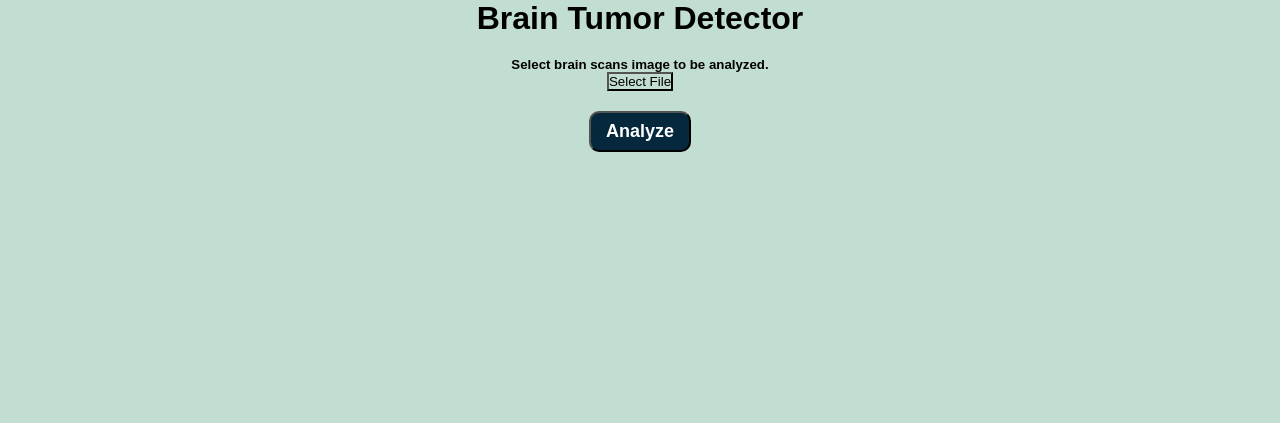
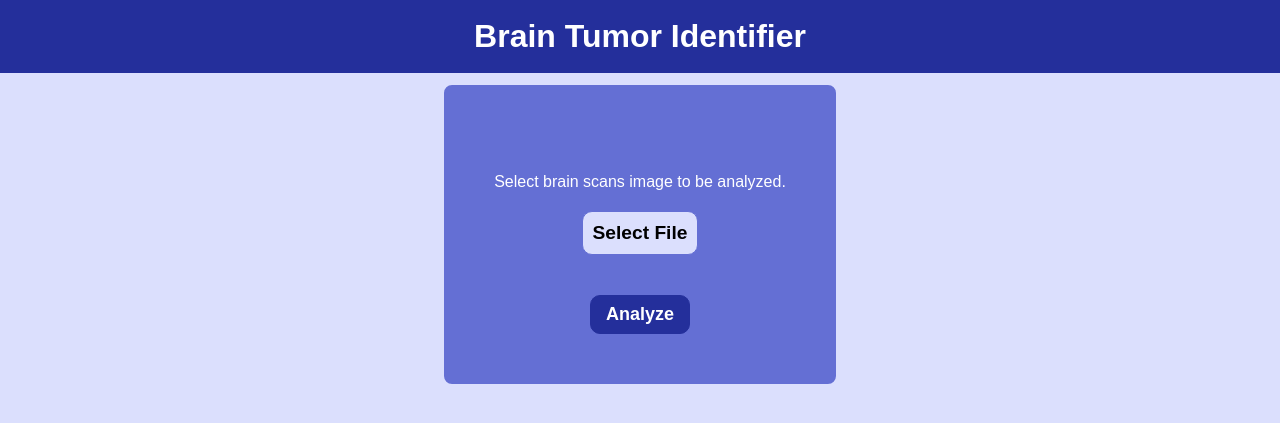
Before and after one commit to SobyDamn/brain-tumor-detector, a Flask app: page / in a window 1280 px wide. Shown: the top 423 px of the page. Run offline with Flask 2, Linux system fonts and the light colour scheme.

Commit message:
finalized the index page ,changed color

```diff
--- a/static/style.css
+++ b/static/style.css
@@ -1,7 +1,7 @@
 * {
     padding: 0;
     margin: 0;
-    background-color: #C2DED1;
+    background-color: #DBDFFD;
     font-family: Arial, Helvetica, sans-serif;
 }
 
@@ -9,11 +9,22 @@
     text-align: center;
 }
 
+#mainHeading {
+    padding: 18px;
+    background-color: #242F9B;
+    color: white;
+}
+
+#mainHeading h1 {
+    background: none;
+}
+
 #btn {
     margin-top: 20px;
     padding: 8px 15px;
     border-radius: 10px;
-    background-color: #06283D;
+    border: 1px solid #242F9B;
+    background-color: #242F9B;
     color: white;
     margin: 20 20;
     font-size: large;
@@ -22,10 +33,28 @@
 
 #selectedImageFile {
     object-fit: scale-down;
-    width: 250px;
-    height: 250px;
+    max-width: 400px;
     border-radius: 5px;
-    padding: 15px;
+    padding: 0;
+}
+
+form {
+    background-color: #646FD4;
+    border: 2px solid #DBDFFD;
+    border-radius: 10px;
+    display: inline-block;
+    padding: 50px;
+    margin: 10px;
+}
+
+#fileSelectorBTN {
+    font-size: larger;
+    padding: 10px;
+    margin: 20px;
+    border: 1px solid #646FD4;
+    border-radius: 10px;
+    font-weight: bolder;
+
 }
 
 #task {
--- a/templates/index.html
+++ b/templates/index.html
@@ -8,11 +8,16 @@
 
 <body>
     <div class="container">
-        <h1>Brain Tumor Detector</h1>
-        <h5 id="task">Select brain scans image to be analyzed.</h5>
-        <img id="selectedImageFile" style="display:none;" />
+        <div id="mainHeading">
+            <h1>Brain Tumor Identifier</h1>
+        </div>
+
         <form method="POST" action="result" enctype="multipart/form-data">
-            <button onclick="selectFile()" type="button">Select File</button>
+
+            <img id="selectedImageFile" style="display:none;" />
+            <br>
+            <p style="background: none; color:white;" id="task">Select brain scans image to be analyzed.</p>
+            <button id="fileSelectorBTN" onclick="selectFile()" type="button">Select File</button>
             <input style="display:none;" id="fileInputBar" onchange="displayImage(this)"
                 placeholder="Upload brain scan in jpg" type="file" name="scan_file" accept="image/jpeg" />
             <br>
--- a/templates/result.html
+++ b/templates/result.html
@@ -3,7 +3,7 @@
 
 <body>
 
-    <h1>Brain Tumor Detector</h1>
+    <h1>Brain Tumor Identifier</h1>
     <label>Uploaded Image:</label>
     <br>
 
```
